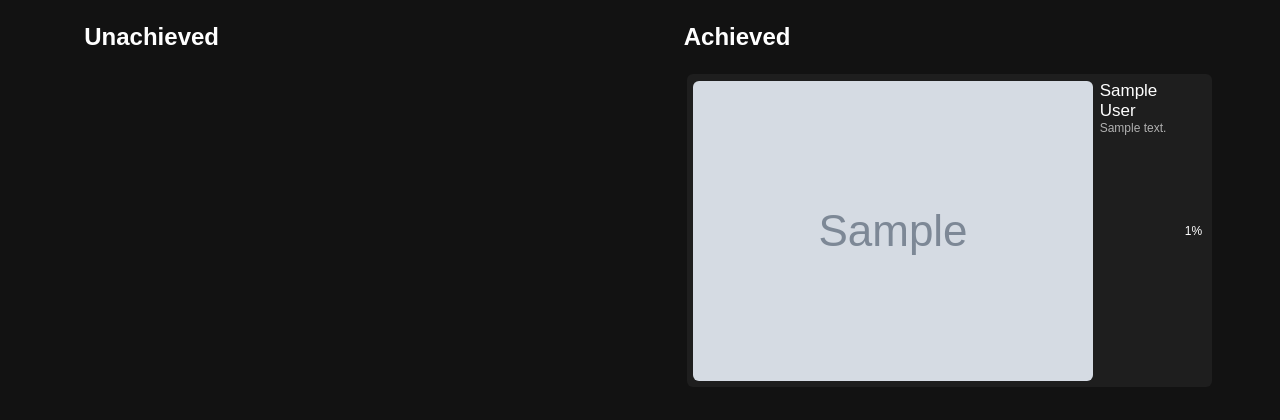
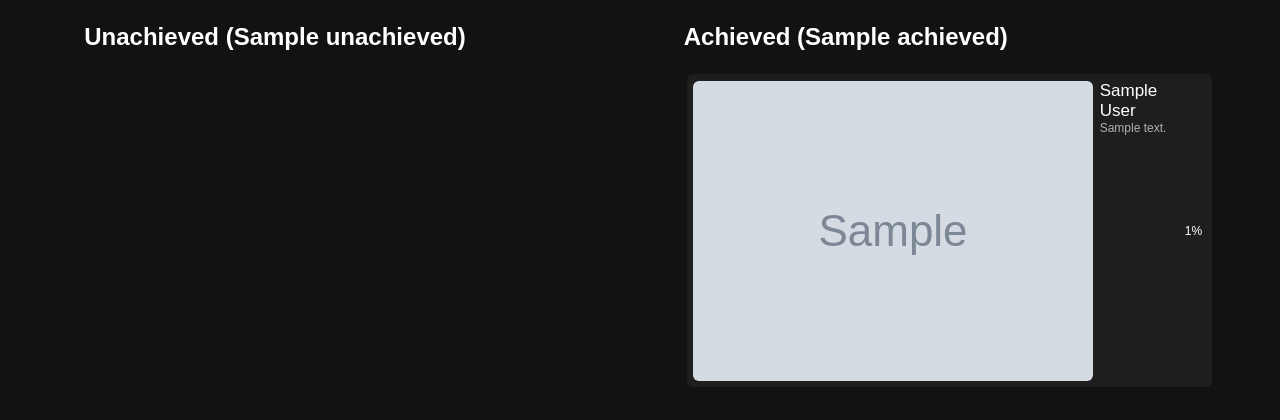
Before and after one commit to hannes-dev/stachtra, a Django app: template sta/templates/sta/achievements.html in a window 1280 px wide. Shown: the top 420 px of the page. Run offline with Django 3.2, Linux system fonts and the light colour scheme; the template is opened without the code that fills it: most values are stand-ins (such as "Sample title", 1, 10 or a date in 2020); grey boxes marked "Sample" are stand-in pictures.

Commit message:
Show amount of achievements in each category

```diff
--- a/sta/templates/sta/achievements.html
+++ b/sta/templates/sta/achievements.html
@@ -11,7 +11,7 @@
     <div class="lists">
     {% if ach_list %}
         <div class="list">
-            <h2>Unachieved</h2>
+            <h2>Unachieved ({{ unachieved }})</h2>
             {% for ach in ach_list %}
             {% if not ach.achieved %}
             <div class="achievement">
@@ -28,7 +28,7 @@
             {% endfor %}
         </div>
         <div class="list">
-            <h2>Achieved</h2>
+            <h2>Achieved ({{ achieved }})</h2>
             {% for ach in ach_list %}
             {% if ach.achieved %}
             <div class="achievement">
```
